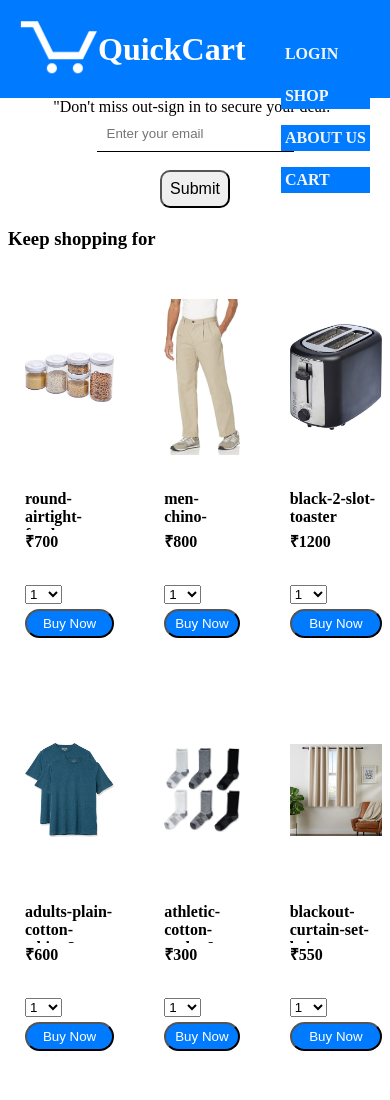
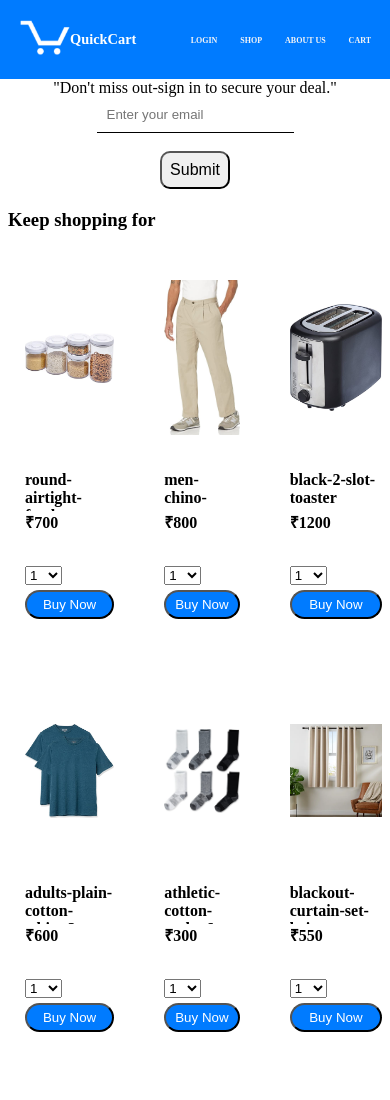
Before and after one commit to Pavan-Kumar-Shetty5/quickcart, a plain HTML site: page index.html in a window 390 px wide. Shown: the top 1100 px of the page. Drawn offline with Linux system fonts and the light colour scheme; a web font is replaced by a local one.

Commit message:
update css

```diff
--- a/quickcart.css
+++ b/quickcart.css
@@ -17,7 +17,7 @@ header{
 
 nav{
   display:flex;
-  gap:30px;
+  gap:0px;
   position:fixed;
   right:0;
   top:0;
@@ -197,14 +197,32 @@ footer{
 }
 
 @media (max-width: 768px) {
-    header h1 {
-        font-size: 2rem;
+    header  {
+        font-size: 1rem;
         max-width:100%
     }
+    #header-name{
+      font-size: 0.9rem;
+
+    }
+    #header-icon{
+      width:50px;
+     margin-left:0px;
+
+    }
+    #nav-bar{
+      font-size: 0.5rem;
+      display: flex;
+      gap:0px;
+     margin-top:16px;
+      padding: 0px;
+
+
+    }
     nav  {
-      margin-top: 10px;
+
         display: block;
-        padding:5px;
+
     }
     .product-image {
         max-width: 100%;
```
